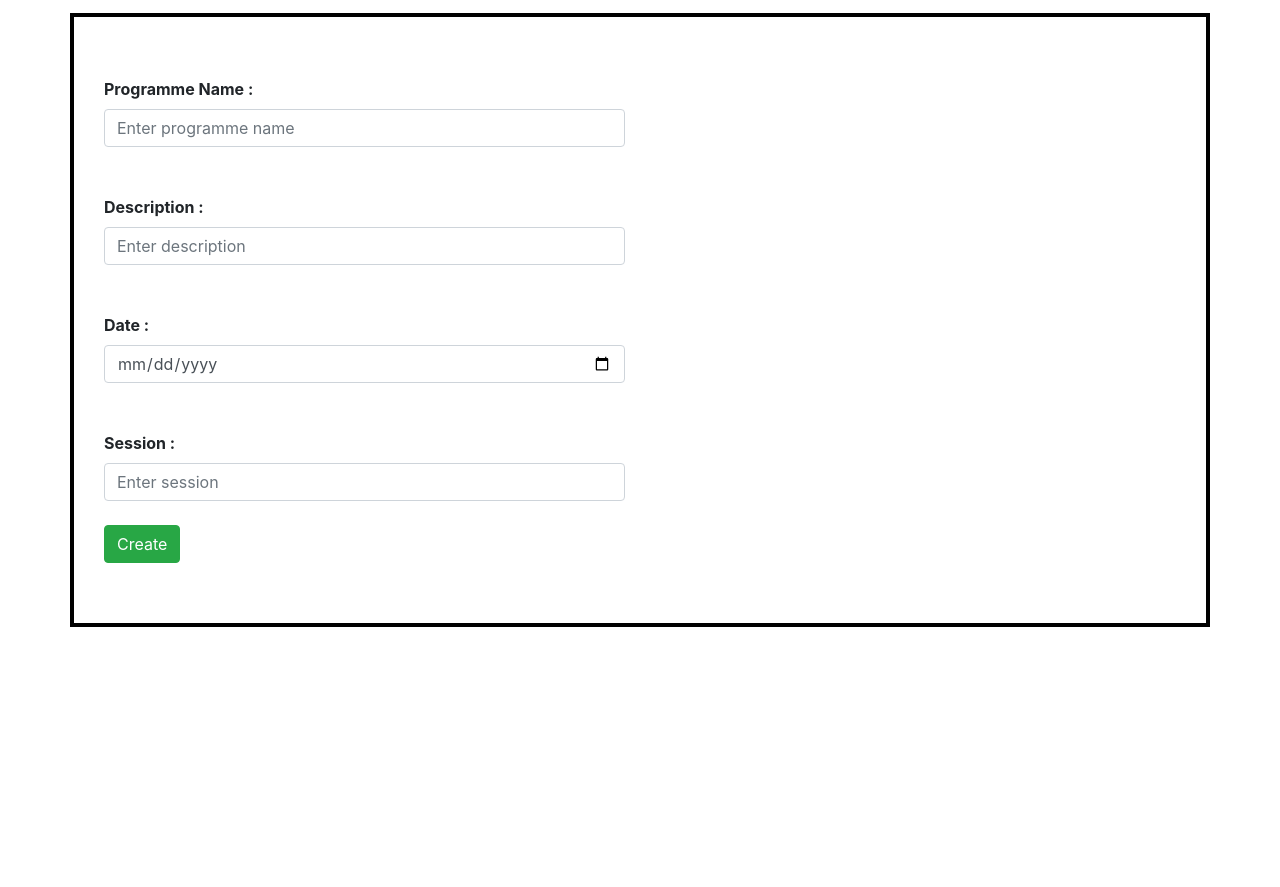
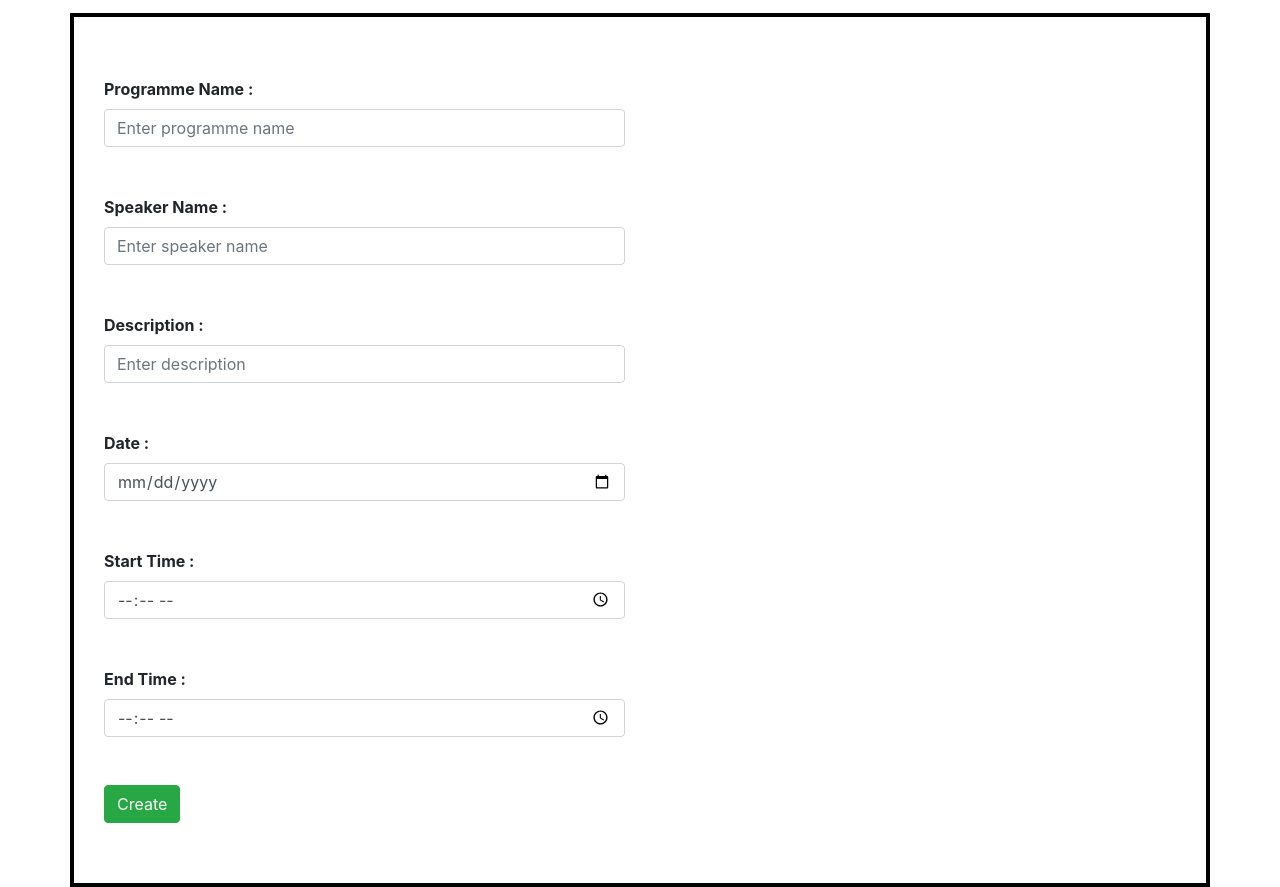
Before and after one commit to AdilahSyaza/igrowkms, a Django app: page /workshop/CreateWorkshop in a window 1280 px wide. Shown: the part 231-1118 px from the top of the page. Before the commit the page ends 858 px from the top, so only its background shows below. Run offline with Django 3.2, Linux system fonts and the light colour scheme; some libraries are stand-ins or nearby versions.

Commit message:
Workshop validation

```diff
--- a/workshop/models.py
+++ b/workshop/models.py
@@ -10,9 +10,12 @@ class Workshop(models.Model):
     class Meta:
         db_table = 'Workshop'
     ProgrammeName = models.CharField(max_length=150,default="")
+    Speaker=models.CharField(max_length=150, default="")
     Description=models.CharField(max_length=150,default="")
     Date = models.DateField()
-    Session = models.CharField(max_length=150)
+    StartTime = models.TimeField()
+    EndTime = models.TimeField()
+    # Session = models.CharField(max_length=150)
     # nanti next version or bila share version ni, sila remove null=true okay
     PIC = models.ForeignKey(Person, on_delete=models.SET_NULL, null=True)
 
--- a/workshop/templates/CreateWorkshop.html
+++ b/workshop/templates/CreateWorkshop.html
@@ -60,24 +60,34 @@
       {% csrf_token %}
       <div class="col-md-6">
         <label for="inputProgrammeName" class="form-label">Programme Name : </label>
-        <input class="form-control" id="inputProgrammeName" name="ProgrammeName" rows="10" cols="10" placeholder="Enter programme name"></textarea>
+        <input class="form-control" id="inputProgrammeName" name="ProgrammeName" rows="10" cols="10" placeholder="Enter programme name" required></textarea>
+      </div>
+      <br/><br/>
+      <div class="col-md-6">
+        <label for="inputSpeaker" class="form-label">Speaker Name : </label>
+        <input class="form-control" id="inputSpeaker" name="Speaker" rows="10" cols="10" placeholder="Enter speaker name" required></textarea>
       </div>
       <br/><br/>
       <div class="col-md-6">
         <label for="inputDescription" class="form-label">Description : </label>
-        <input class="form-control" id="inputDescription" name="Description" rows="10" cols="10" placeholder="Enter description"></textarea>
+        <input class="form-control" id="inputDescription" name="Description" rows="10" cols="10" placeholder="Enter description" required></textarea>
       </div>
       <br/><br/>
       <div class="col-md-6">
         <label for="inputDate" class="form-label">Date : </label>
-        <input class="form-control" id="inputDate" name="Date" rows="10" cols="10" type="date"></textarea>
+        <input class="form-control" id="inputDate" name="Date" rows="10" cols="10" type="date" required></textarea>
       </div>
       <br/><br/>
       <div class="col-md-6">
-        <label for="inputSession" class="form-label">Session : </label>
-        <input class="form-control" id="inputSession" name="Session" rows="10" cols="10" placeholder="Enter session"></textarea>
+        <label for="inputStartTime" class="form-label">Start Time : </label>
+        <input type="time" class="form-control" id="inputStartTime" name="StartTime" rows="10" cols="10" placeholder="Enter start time" required></textarea>
       </div>
-      <br/>
+      <br/><br/>
+      <div class="col-md-6">
+        <label for="inputEndTime" class="form-label">End Time : </label>
+        <input type="time" class="form-control" id="inputEndTime" name="EndTime" rows="10" cols="10" placeholder="Enter end time" required></textarea>
+      </div>
+      <br/><br/>
       <div class="col-12">
         <button type="submit" class="btn btn-success" value="Workshop">Create</button>
       </div>
--- a/workshop/views.py
+++ b/workshop/views.py
@@ -37,10 +37,13 @@ def createWorkshop(request):
     if request.method=='POST':
         pic=Person.objects.get(Email=request.session['Email'])
         ProgrammeName=request.POST.get('ProgrammeName')
+        Speaker=request.POST.get('Speaker')
         Description=request.POST.get('Description')
         Date=request.POST.get('Date')
-        Session=request.POST.get('Session')
-        Workshop(ProgrammeName=ProgrammeName,Description=Description,Date=Date,Session=Session,PIC=pic).save()
+        # Session=request.POST.get('Session')
+        StartTime=request.POST.get('StartTime')
+        EndTime=request.POST.get('EndTime')
+        Workshop(ProgrammeName=ProgrammeName,Speaker=Speaker,Description=Description,Date=Date,StartTime=StartTime,EndTime=EndTime,PIC=pic).save()
         messages.success(request,'The ' + request.POST['ProgrammeName'] + " is save succesfully..!")
         return render(request,'CreateWorkshop.html')
     else :
@@ -51,9 +54,11 @@ def updateWorkshop(request, pk):
     workshop=Workshop.objects.get(id=pk)
     if request.method=='POST':
         workshop.ProgrammeName=request.POST.get('ProgrammeName')
+        workshop.Speaker=request.POST.get('Speaker')
         workshop.Description=request.POST.get('Description')
         workshop.Date=request.POST.get('Date')
-        workshop.Session=request.POST.get('Session')
+        workshop.StartTime=request.POST.get('StartTime')
+        workshop.EndTime=request.POST.get('EndTime')
         workshop.save()
         messages.success(request,'The ' + request.POST['ProgrammeName'] + " is updated succesfully..!")
         return render(request,'UpdateWorkshop.html')
```
Also changed, not shown: member/templates/profile.html (+48 -8 lines), member/views.py (+3 -4 lines), workshop/templates/MyWorkshop.html (+6 -2 lines), workshop/templates/UpdateWorkshop.html (+14 -2 lines), workshop/templates/deleteWorkshop.html (+13 -3 lines), workshop/templates/workshop.html (+6 -2 lines), group/migrations/0001_initial.py, member/migrations/0001_initial.py, sharing/migrations/0001_initial.py, workshop/migrations/0001_initial.py.
